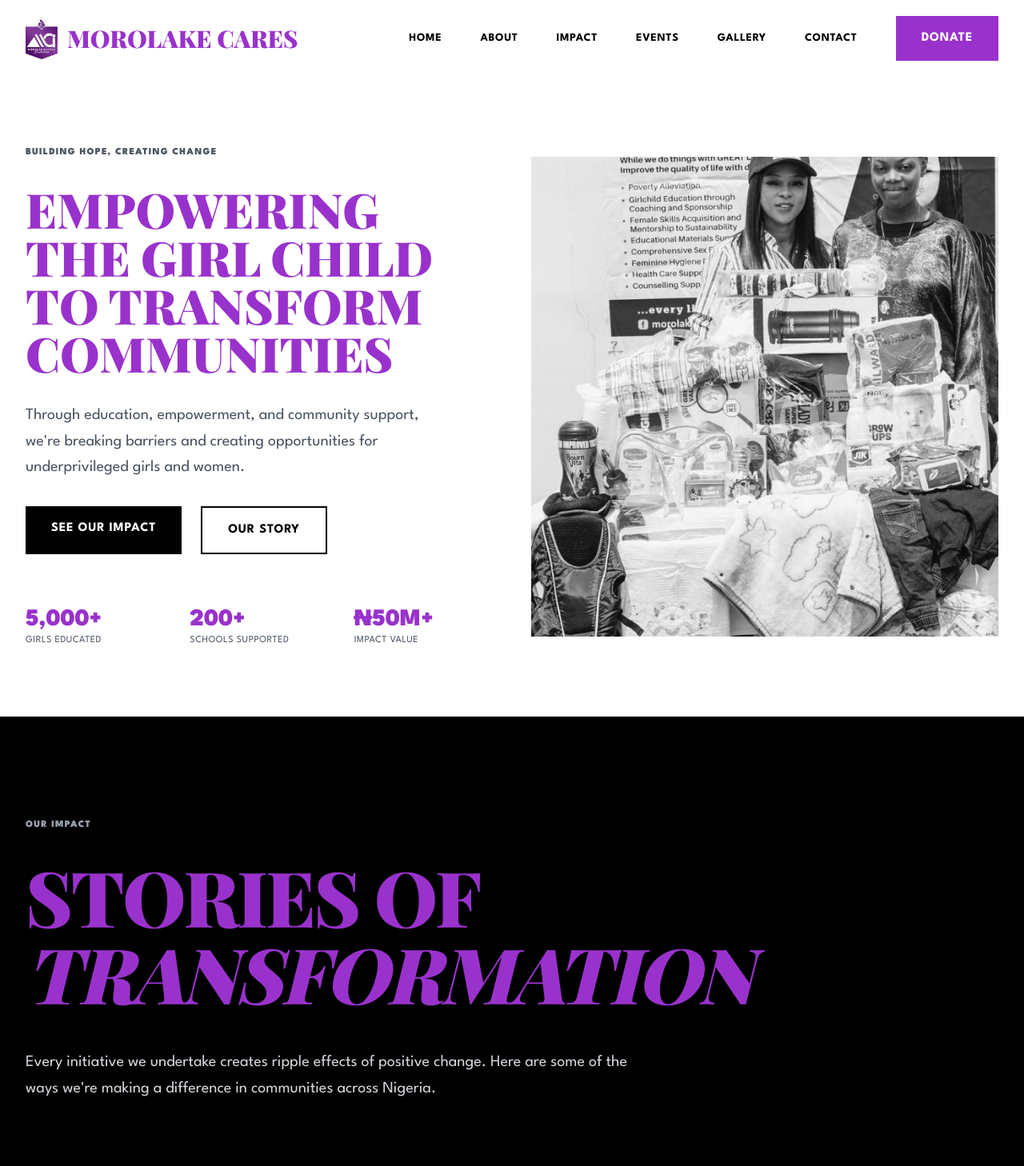
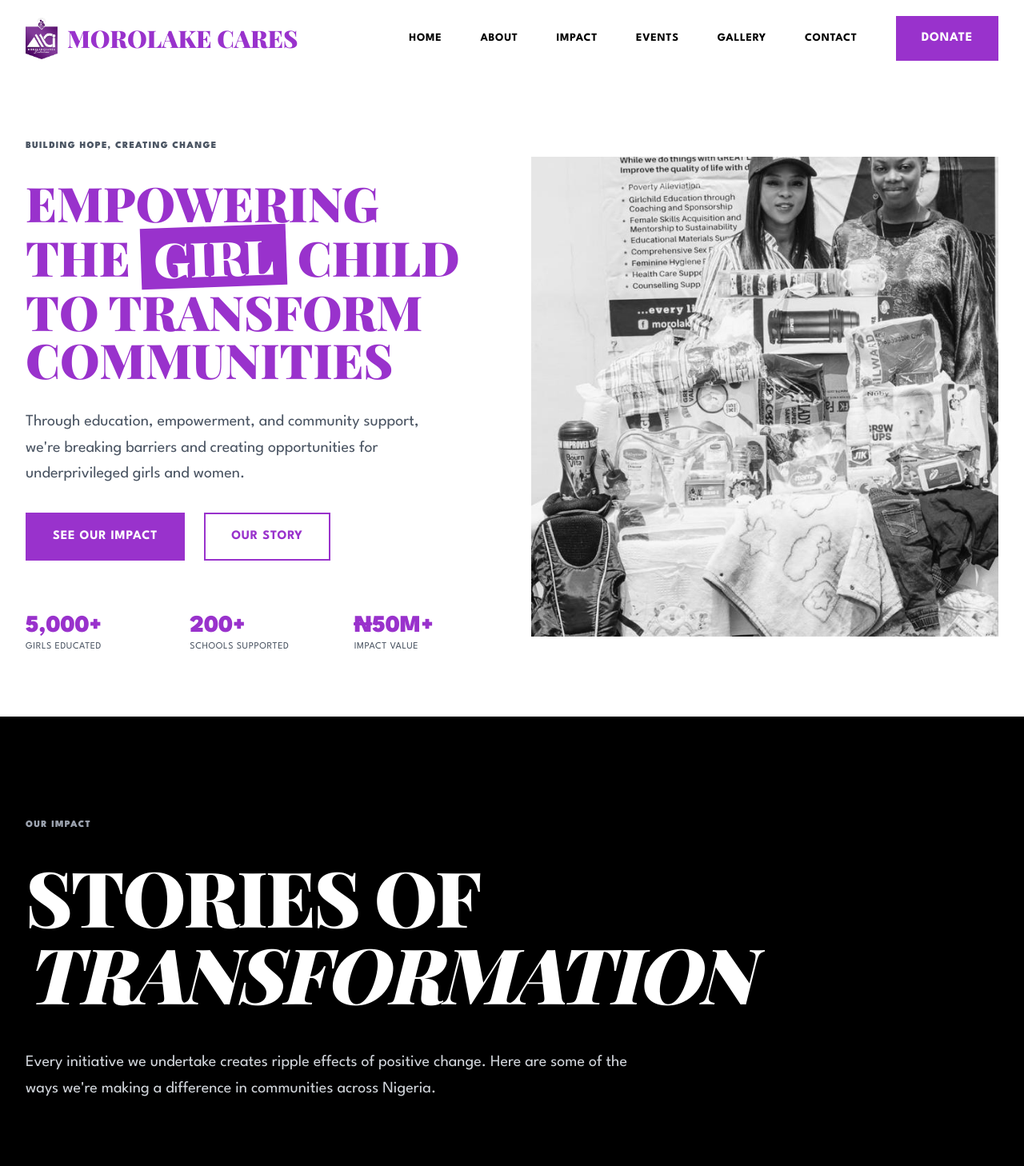
Before and after one commit to davitacols/moro, a Next.js app: page / in a window 1280 px wide. Shown: the top 1458 px of the page at 80% size. Built offline with nearby package versions, Linux system fonts and the light colour scheme.

Commit message:
new changes

```diff
--- a/components/CTA.tsx
+++ b/components/CTA.tsx
@@ -41,13 +41,13 @@ export default function CTA() {
               href="https://paystack.com/pay/morolakecares"
               target="_blank"
               rel="noopener noreferrer"
-              className="btn-primary"
+              className="bg-purple hover:bg-purple-dark text-white px-8 py-4 font-bold uppercase tracking-wider transition-all duration-300 hover:scale-105 border-2 border-purple"
             >
               MAKE A DONATION
             </a>
             <a
               href="#contact"
-              className="btn-secondary"
+              className="border-2 border-purple text-purple hover:bg-purple hover:text-white px-8 py-4 font-bold uppercase tracking-wider transition-all duration-300"
             >
               PARTNER WITH US
             </a>
--- a/components/Events.tsx
+++ b/components/Events.tsx
@@ -68,7 +68,7 @@ export default function Events() {
 
                   {/* Event Card */}
                   <div className="md:ml-20 w-full">
-                    <div className="bg-cream hover:bg-white hover:shadow-lg transition-all duration-300 p-6 rounded-xl">
+                    <div className="bg-gray-100 hover:bg-white hover:shadow-lg transition-all duration-300 p-6 rounded-xl">
                       <div className="inline-block bg-primary text-white px-3 py-1 rounded-full text-sm font-medium mb-3">
                         {event.date}
                       </div>
--- a/components/Hero.tsx
+++ b/components/Hero.tsx
@@ -21,7 +21,9 @@ export default function Hero() {
             <h1 className="text-4xl lg:text-6xl font-display font-black leading-none text-purple">
               EMPOWERING
               <br />
-              THE GIRL CHILD
+              THE <span className="relative inline-block">
+                <span className="bg-purple text-white px-4 py-2 transform -rotate-2 inline-block">GIRL</span>
+              </span> CHILD
               <br />
               TO TRANSFORM
               <br />
@@ -32,10 +34,10 @@ export default function Hero() {
               and creating opportunities for underprivileged girls and women.
             </p>
             <div className="flex flex-col sm:flex-row gap-6">
-              <a href="#impact" className="btn-primary">
+              <a href="#impact" className="bg-purple hover:bg-purple-dark text-white px-8 py-4 font-bold uppercase tracking-wider transition-all duration-300 hover:scale-105 border-2 border-purple">
                 SEE OUR IMPACT
               </a>
-              <a href="#about" className="btn-secondary">
+              <a href="#about" className="border-2 border-purple text-purple hover:bg-purple hover:text-white px-8 py-4 font-bold uppercase tracking-wider transition-all duration-300">
                 OUR STORY
               </a>
             </div>
--- a/components/Impact.tsx
+++ b/components/Impact.tsx
@@ -57,7 +57,7 @@ export default function Impact() {
           className="mb-20"
         >
           <p className="eyebrow text-gray-400 mb-8">OUR IMPACT</p>
-          <h2 className="heading-xl mb-12 text-purple">
+          <h2 className="heading-xl mb-12 text-white">
             STORIES OF
             <br />
             <span className="italic">TRANSFORMATION</span>
```
